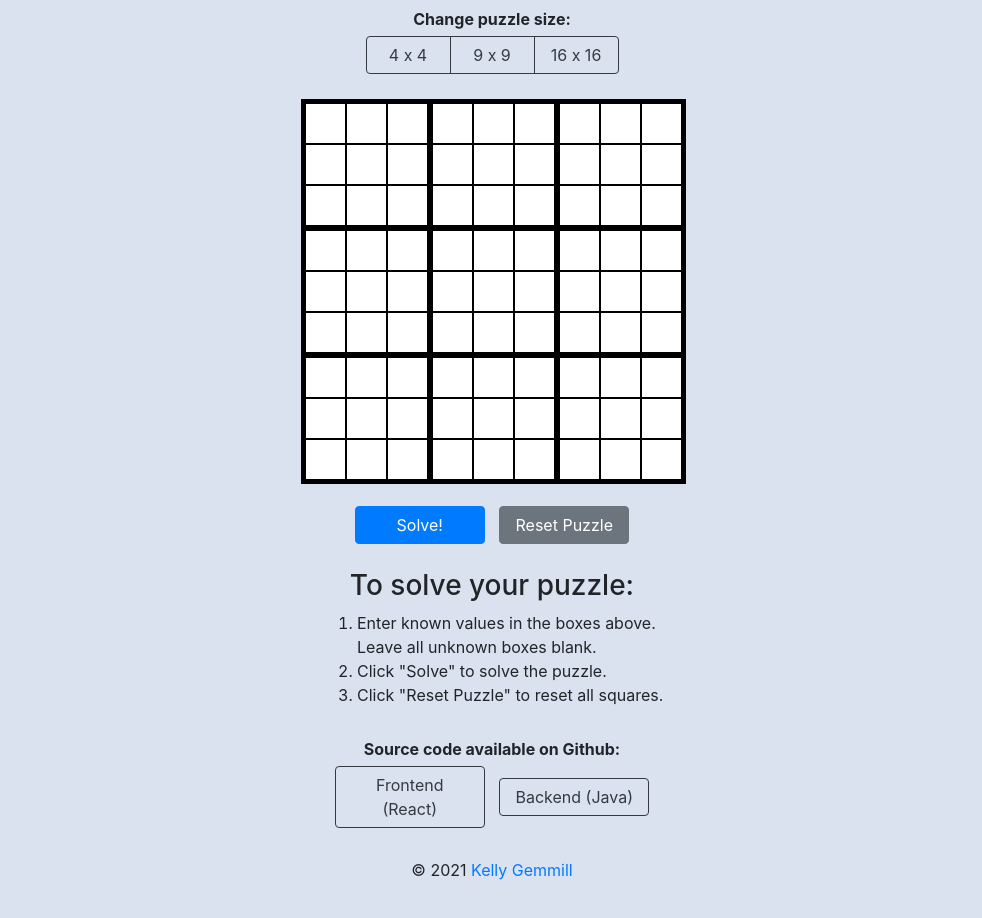
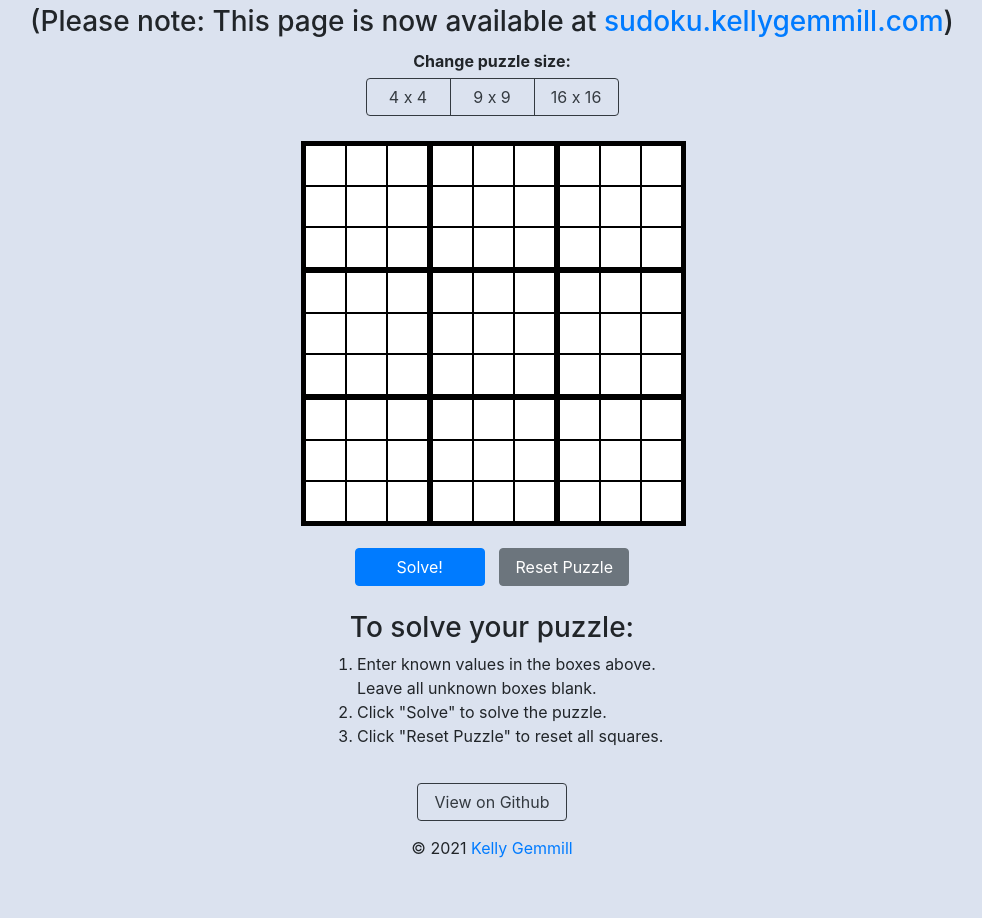
Before and after one commit to kellygemmill/SudokuSolverWeb-Frontend, a React app: page / in a window 1280 px wide. Shown: the part 76-994 px from the top of the page, without its empty margins (148-1130 px from the left). Built offline with nearby package versions, Linux system fonts and the light colour scheme.

Commit message:
Updating footer to point to new sudokusolver repository. Updating App.js to point to kellygemmill.com version

```diff
--- a/src/components/App.js
+++ b/src/components/App.js
@@ -6,6 +6,7 @@ const App = () => {
   return (
     <div>
       <h1>Sudoku Solver</h1>
+      <h3>(Please note: This page is now available at <a href="sudoku.kellygemmill.com">sudoku.kellygemmill.com</a>)</h3>
       <BoardArea />
       <Footer />
     </div>
--- a/src/components/Footer.js
+++ b/src/components/Footer.js
@@ -15,14 +15,10 @@ const buttonStyle = {
 const Footer = () => {
     return (
         <div style={style}>
-            <p style={{ marginBottom: "0", fontWeight: "bold" }}>Source code available on Github:</p>
-            <Button style={buttonStyle} variant="outline-dark" href="https://github.com/kellygemmill/SudokuSolverWeb-Frontend"
-                target="_blank" rel="noopener noreferrer">Frontend (React)</Button> {'  '}
-            <Button style={buttonStyle} variant="outline-dark" href="https://github.com/kellygemmill/SudokuSolverWeb-Backend"
-                target="_blank" rel="noopener noreferrer">Backend (Java)</Button>
-
-            <p style={{ marginTop: "20px" }}>&copy; {new Date().getFullYear()} {' '}
-                <a href="https://www.linkedin.com/in/kelly-gemmill" target="_blank" rel="noopener noreferrer">Kelly Gemmill</a></p>
+            <Button style={buttonStyle} variant="outline-dark" href="https://github.com/kellygemmill/SudokuSolver"
+                target="_blank" rel="noopener noreferrer">View on Github</Button>
+            <p style={{ marginTop: "5px" }}>&copy; {new Date().getFullYear()} {' '}
+                <a href="http://www.kellygemmill.com" target="_blank" rel="noopener noreferrer">Kelly Gemmill</a></p>
         </div>
     )
 }
--- a/src/index.css
+++ b/src/index.css
@@ -9,7 +9,7 @@ body {
   padding: 25px 150px;
 }
 
-h1 {
+h1,h2,h3 {
   text-align: center;
 }
 
```
